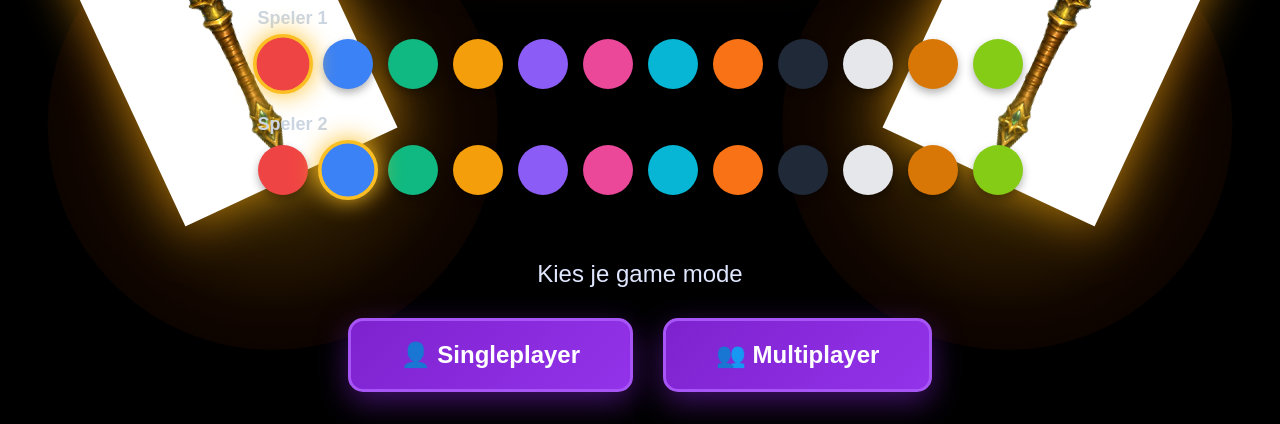
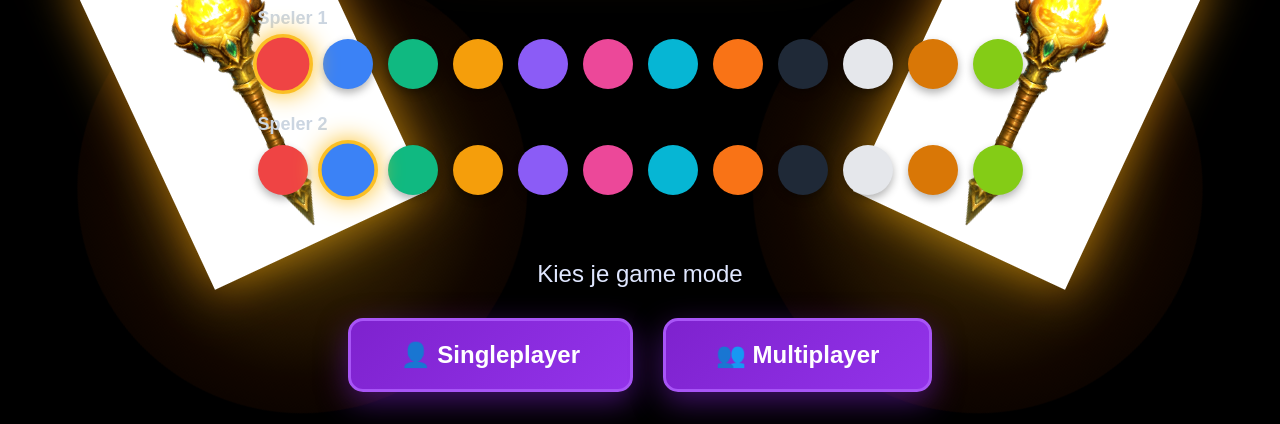
Before and after one commit to smlmars32-web/Drakvar, a website: page index.html in a window 1280 px wide. Shown: the part 376-800 px from the top of the page. Drawn offline with Linux system fonts and the light colour scheme.

Commit message:
Zet fakkels schuin maar rechtop

```diff
--- a/index.html
+++ b/index.html
@@ -263,13 +263,13 @@
 
         .torch-left {
             left: 20px;
-            transform: rotate(-25deg) translateY(-20%);
+            transform: rotate(-25deg);
             transform-origin: top right;
         }
 
         .torch-right {
             right: 20px;
-            transform: rotate(25deg) translateY(-20%);
+            transform: rotate(25deg);
             transform-origin: top left;
         }
 
```
